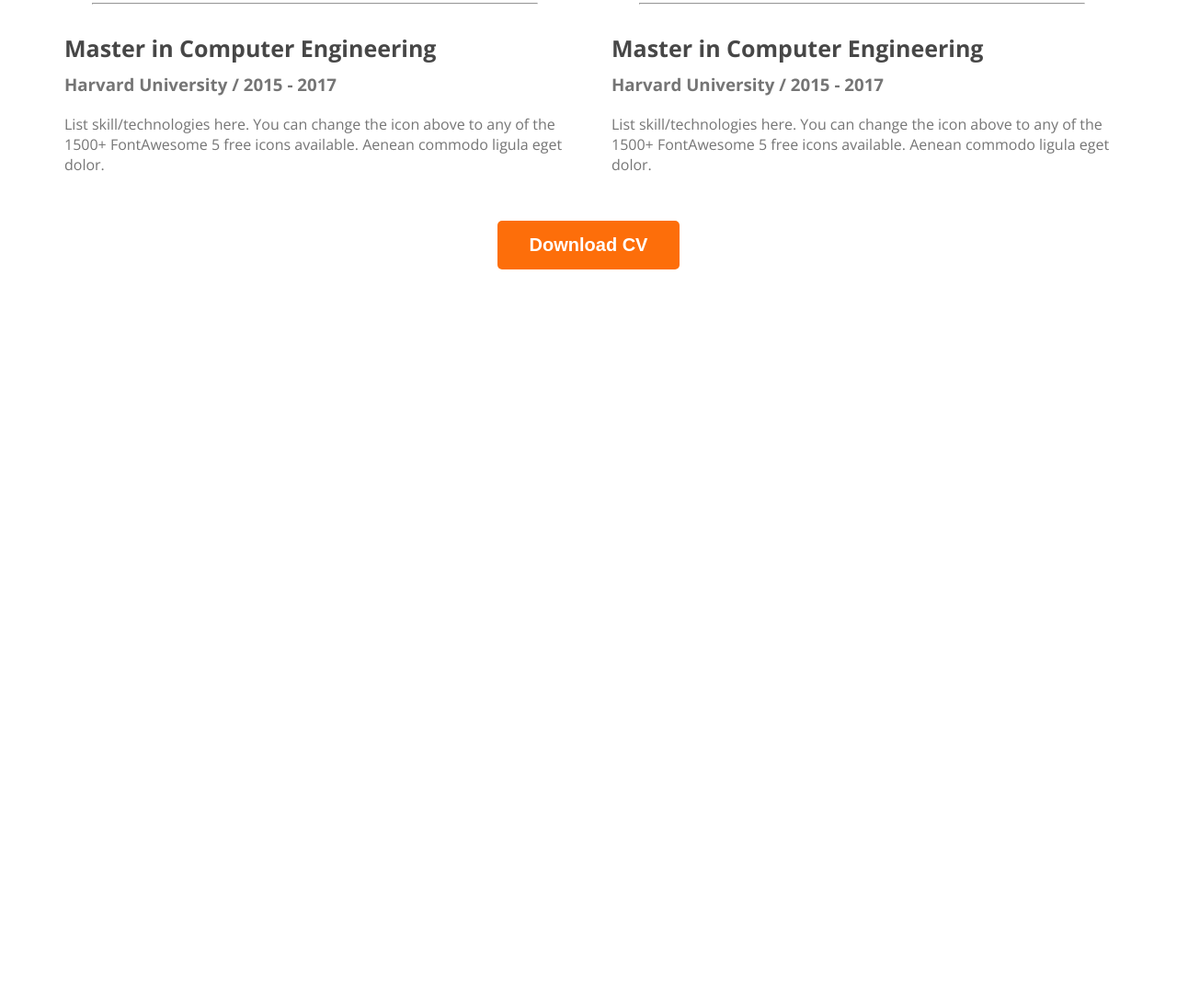
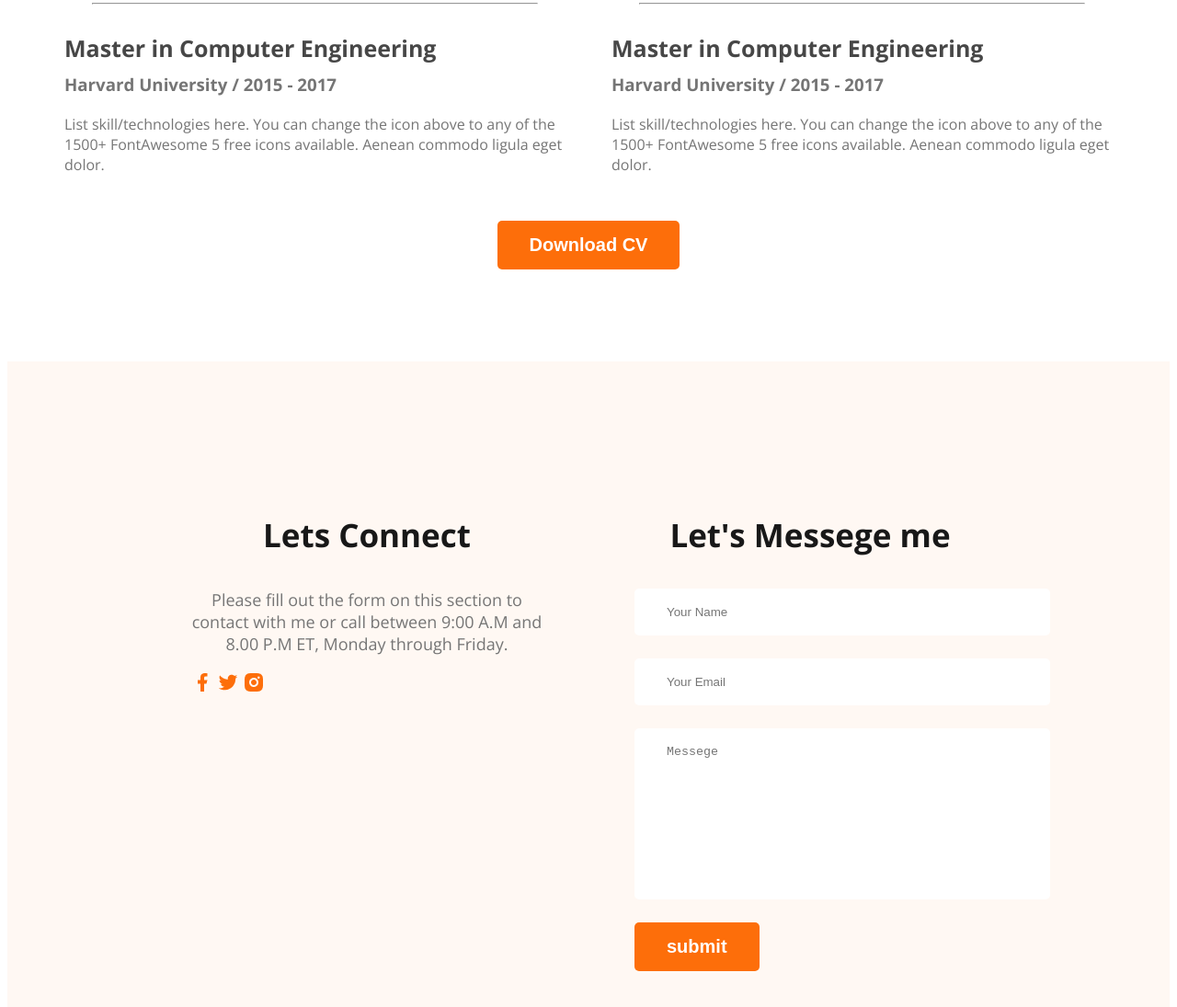
Before and after one commit to islamrakibul9274/Web-Developer-Portfolio, a plain HTML site: page index.html in a window 1280 px wide. Shown: the part 2920-4015 px from the top of the page at 92% size. Before the commit the page ends 3221 px from the top, so only its background shows below. Drawn offline with nearby package versions, Linux system fonts and the light colour scheme.

Commit message:
Add footer and conclusion

```diff
--- a/index.html
+++ b/index.html
@@ -196,7 +196,26 @@
             </div>
         </section>
     </main>
-    <footer></footer>
+    <footer>
+        <div class="footer-column">
+            <h3 class="section-title">Lets Connect</h3>
+            <p class="section-description">Please fill out the form on this section to contact with me or call between 9:00 A.M and 8.00 P.M ET, Monday through Friday.</p>
+            <div class="social-links">
+                 <a href=""><img src="images/icons/facebook.png" alt=""></a>
+                 <a href=""><img src="images/icons/twitter.png" alt=""></a>
+                 <a href=""><img src="images/icons/insta.png" alt=""></a>
+            </div>
+        </div>
+        <div class="footer-column">
+            <h3 class="section-title">Let's Messege me</h3>
+            <form action="" class="contact">
+                <input type="text" placeholder="Your Name">
+                <input type="email" placeholder="Your Email">
+                <textarea cols="30" rows="10" placeholder="Messege"></textarea>
+                <input class="btn-primary" type="submit" value="submit">
+            </form>
+        </div>
+    </footer>
 </body>
 
 </html>
--- a/styles/portfolio.css
+++ b/styles/portfolio.css
@@ -167,3 +167,28 @@ main section{
     text-align: center;
     margin-top: 50px;
 }
+
+/* Footer style */
+
+footer{
+    display: flex;
+    background-color: #fff8f3;
+    padding: 130px 200px;
+    margin-top: 100px;
+    gap: 100px;
+}
+.footer-column{
+     width: 50%;
+}
+.contact input[type="text"],.contact input[type="email"] ,textarea{
+    display: block;
+    margin-bottom: 25px;
+    padding: 18px 35px;
+    width: 100%;
+    color: #757575;
+    background: white;
+    border-radius: 5px;
+    resize: none;
+    outline: none;
+    border: 0;
+}
```
